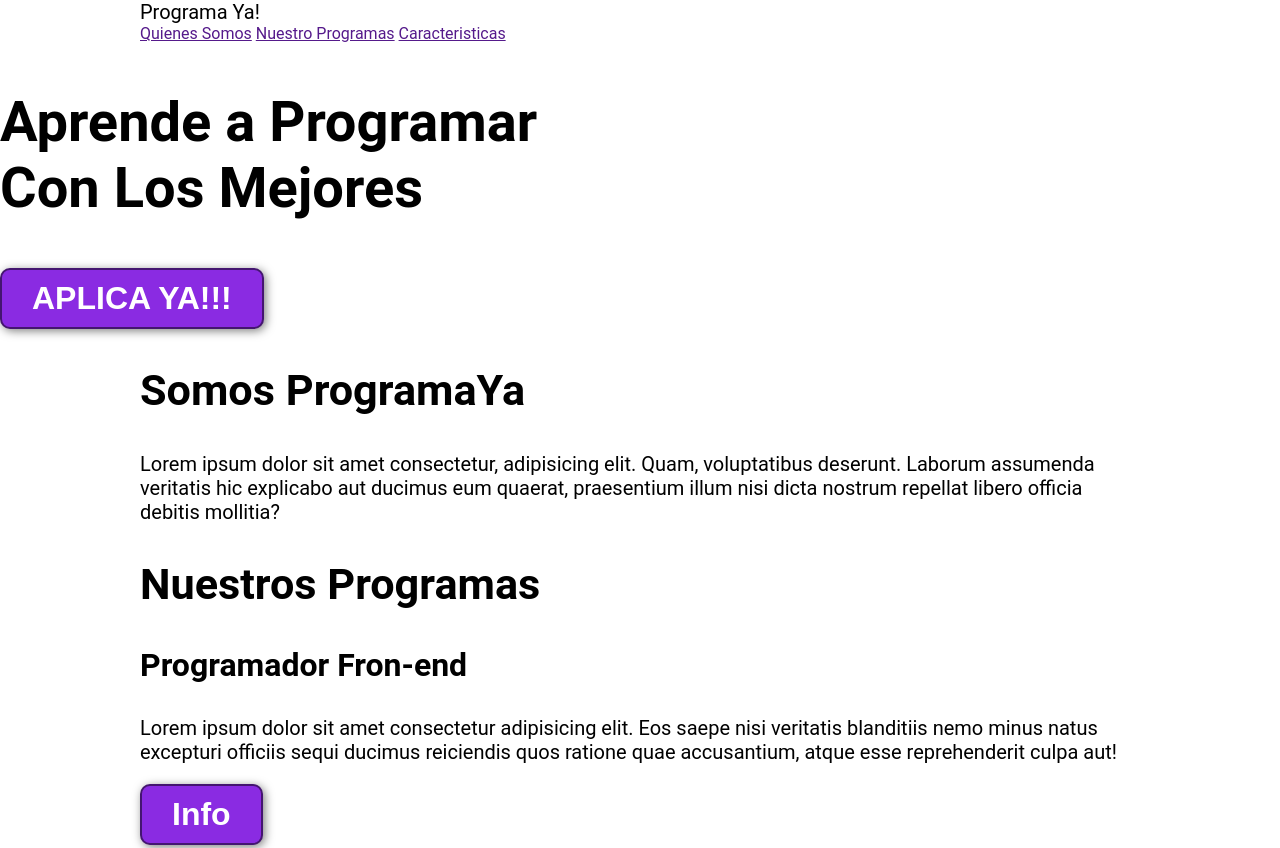
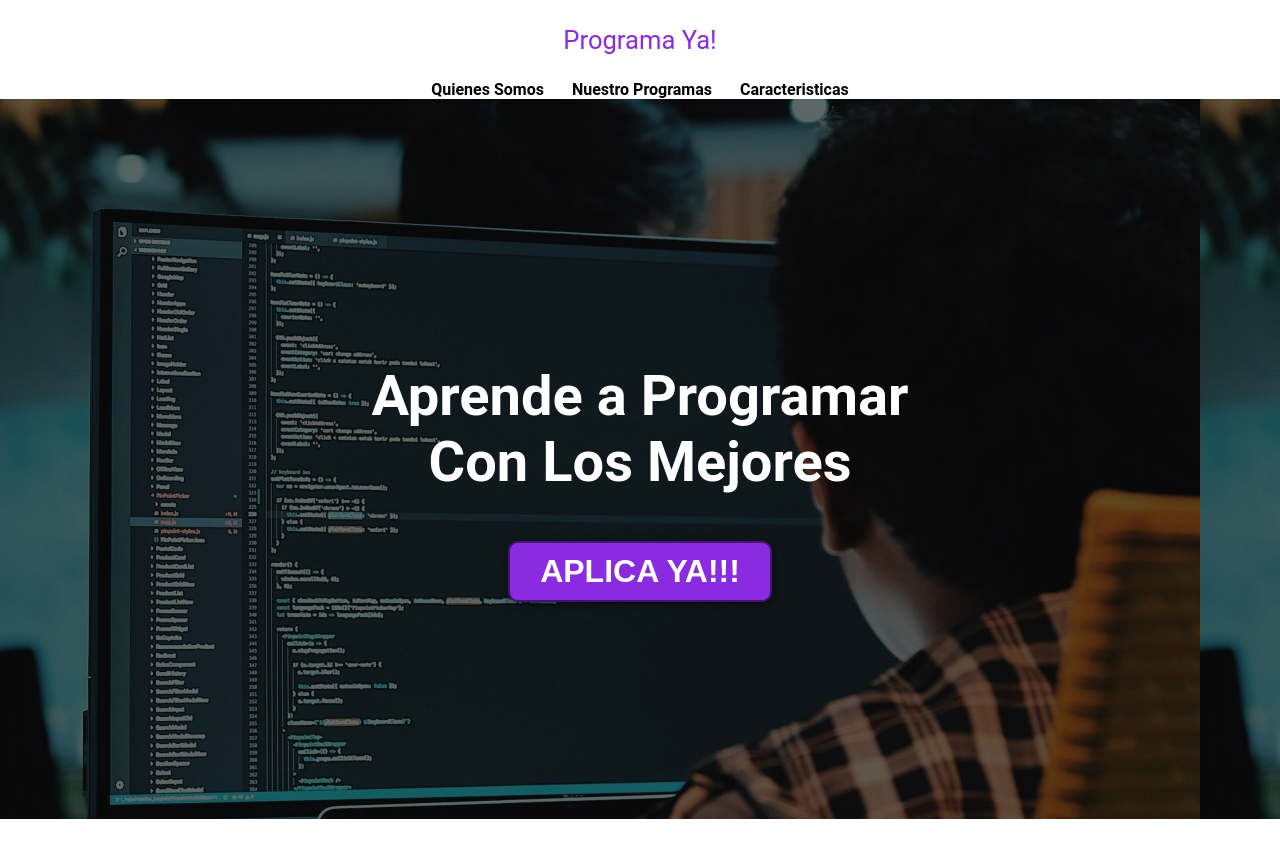
Before and after one commit to jdmm0718/P-gina-Web-COMPLETA-con-HTML-y-CSS, a plain HTML site: page index.html in a window 1280 px wide. Shown: the top 848 px of the page. Drawn offline with Linux system fonts and the light colour scheme.

Commit message:
imagen fonfo header

```diff
--- a/style.css
+++ b/style.css
@@ -48,4 +48,41 @@ header {
 }
 header .logo {
     margin: 0;
+    padding: 25px 30px;
+    color: blueviolet;
+    font-size: 1.6em;
 }
+header .container {
+    display: flex;
+    flex-direction: column;
+    align-items: center;
+}
+header .nav {
+    display: flex;
+    flex-direction: column;
+    text-emphasis: center;
+    padding-bottom: 25px;
+}
+header a {
+    padding: 5px 12px;
+    text-decoration: none;
+    font-weight: bold;
+    color: black;
+}
+header a:hover {
+    color: blueviolet;
+}
+#hero {
+    display: flex;
+    align-items: center;
+    justify-content: center;
+    text-align: center;
+    flex-direction: column;
+    height: 90vh;
+    color: white;
+    background-image: linear-gradient(
+        0deg,
+        rgba(0, 0 , 0, 0.5),
+        rgba(0, 0 , 0, 0.5)
+    ), url("media/hero.jpg");
+}
```
Also changed, not shown: media/background-2.jpeg (added), media/front-end-cropped.jpg (added), media/front-end.jpg (added), media/full-stack-cropped.jpg (added), media/full-stack.jpg (added), media/hero.jpg (added), media/python-cropped.jpg (added), media/python.jpg (added), media/somos-proya.jpg (added).
